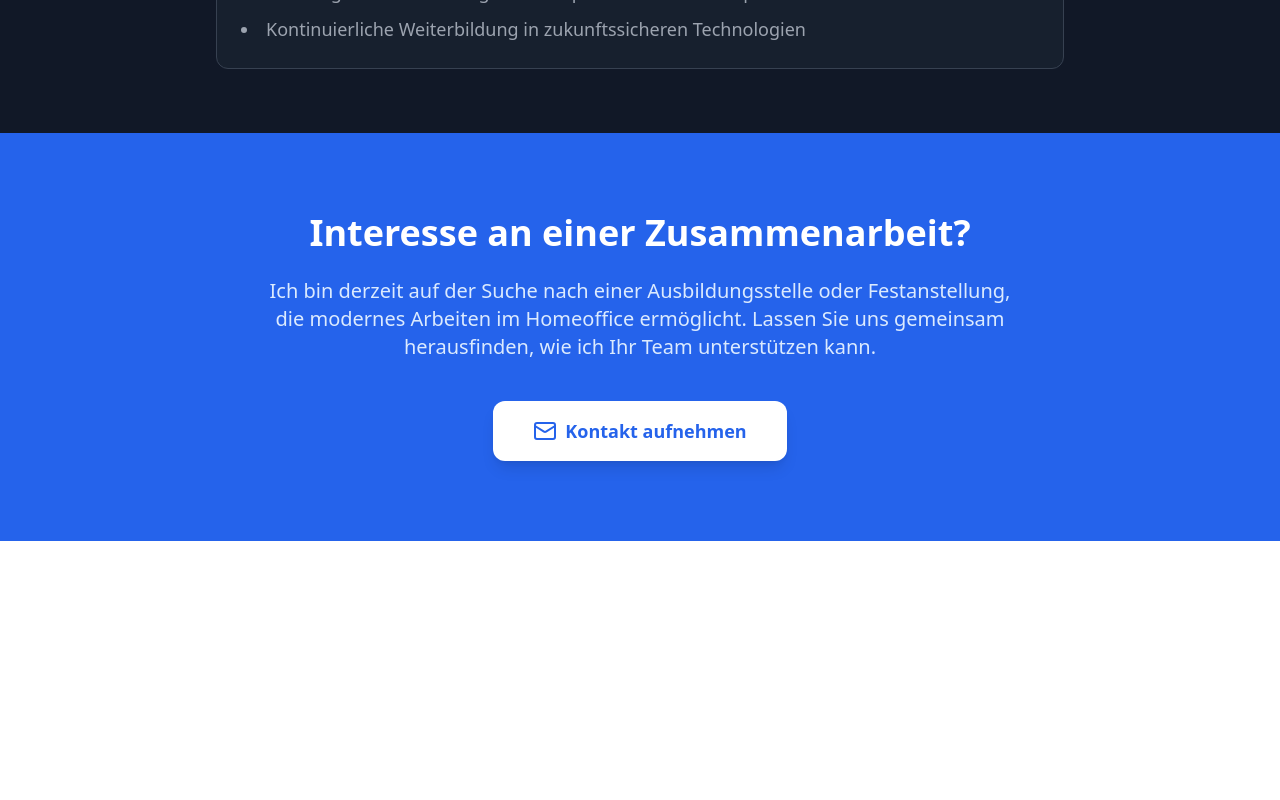
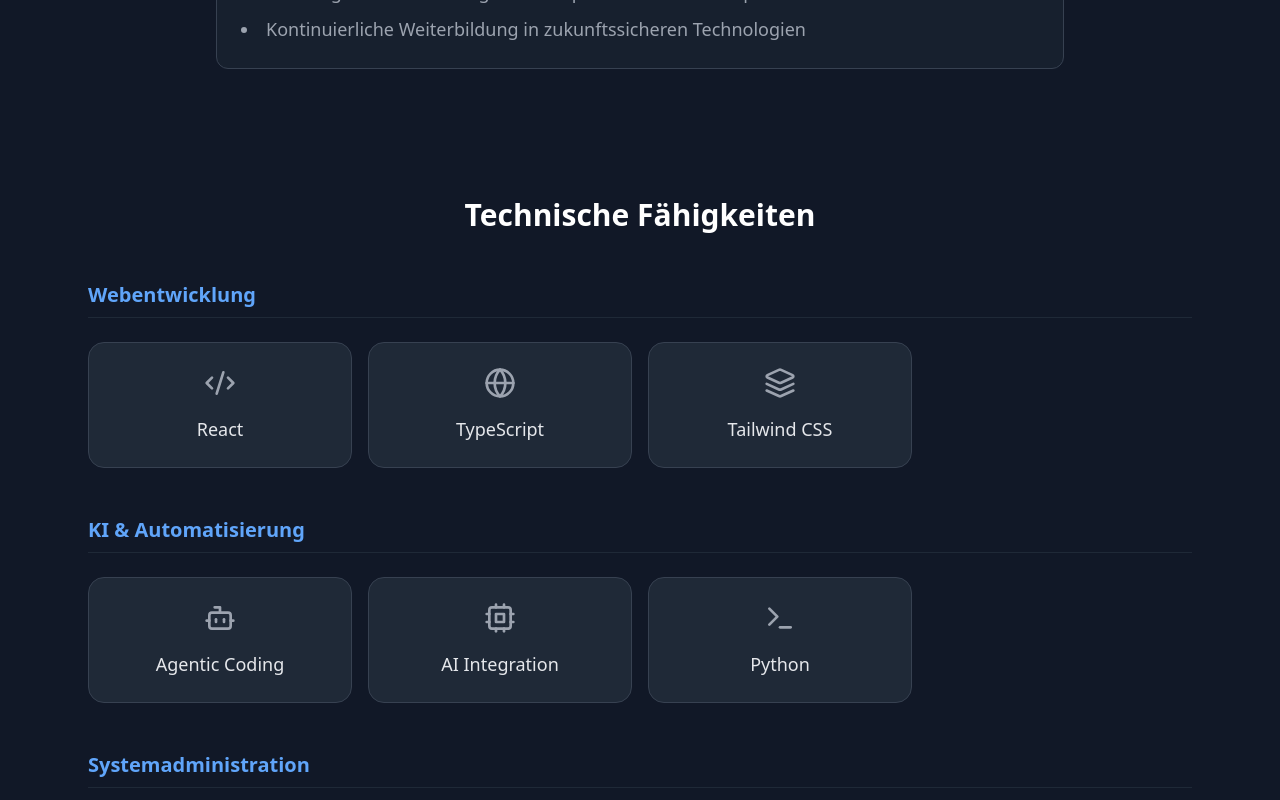
Before and after one commit to NotDonCitron/patcher, a React (Vite) app: page / in a window 1280 px wide. Shown: the part 1240-2040 px from the top of the page. Before the commit the page ends 1781 px from the top, so only its background shows below. Built offline with nearby package versions, Linux system fonts and the light colour scheme.

Commit message:
feat(ui): Integrate SkillsGrid into Home page

```diff
--- a/src/App.tsx
+++ b/src/App.tsx
@@ -2,12 +2,14 @@ import { Routes, Route } from 'react-router-dom';
 import Hero from './components/Hero';
 import About from './components/About';
 import ContactCTA from './components/ContactCTA';
+import SkillsGrid from './components/SkillsGrid';
 
 function Home() {
   return (
     <>
       <Hero />
       <About />
+      <SkillsGrid />
       <ContactCTA />
     </>
   );
```
Also changed, not shown: 1 other file (tests, documents, lock files or other folders).
